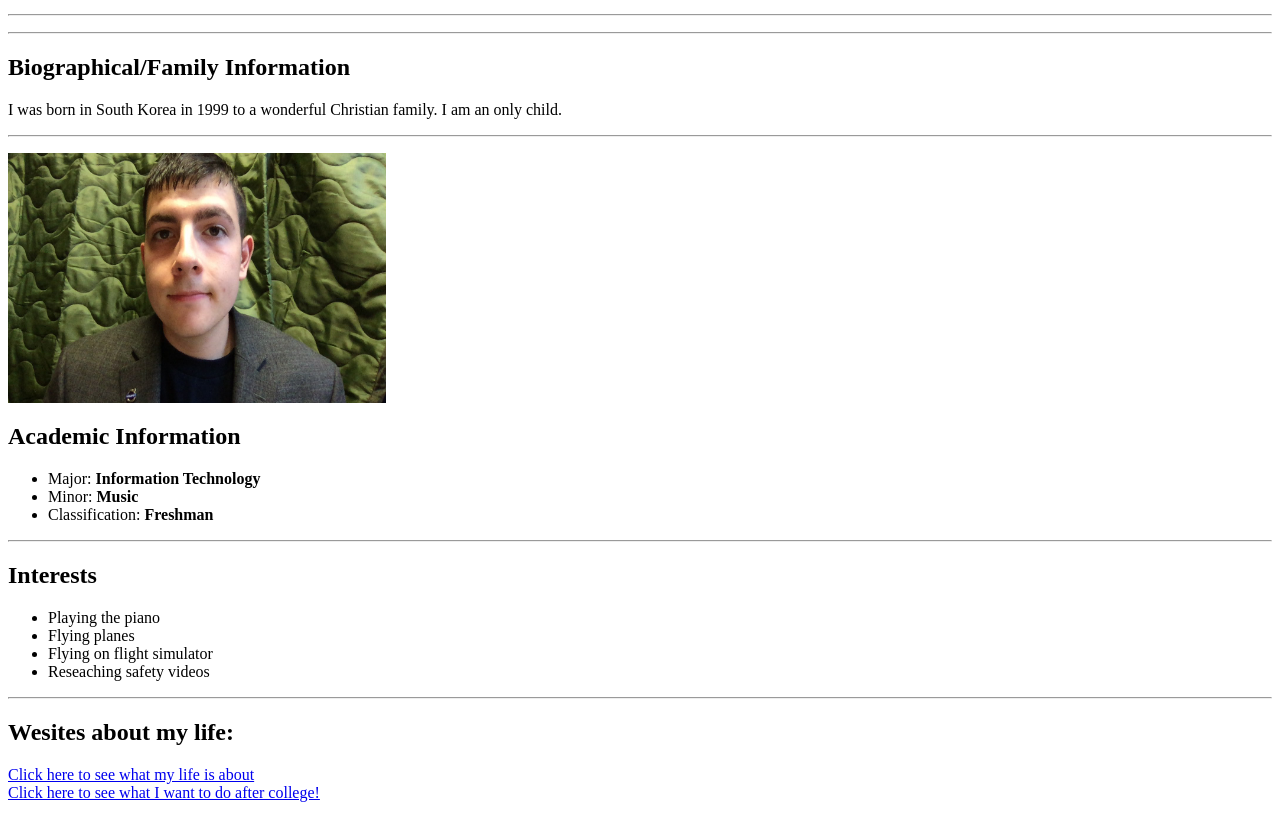
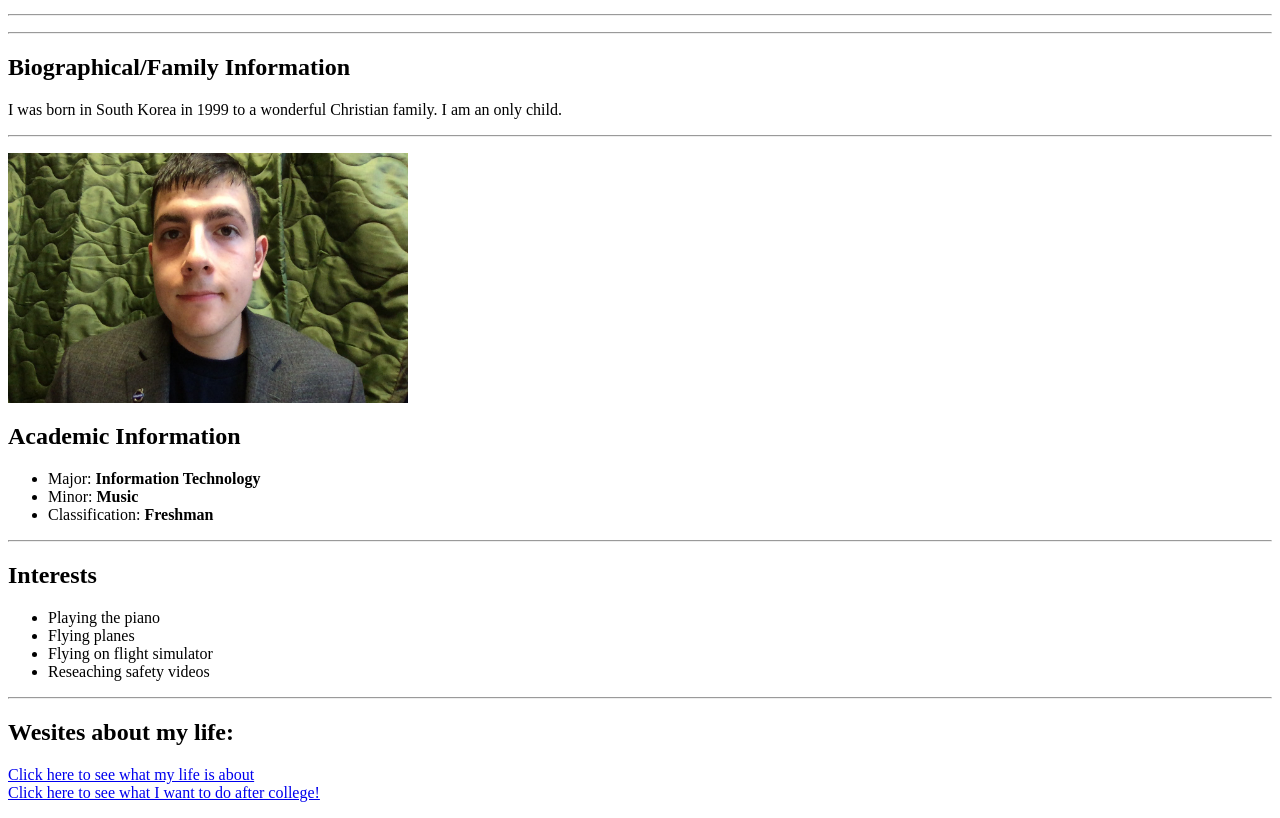
Before and after one commit to Volvoforlife/volvoforlife.github.io, a plain HTML site: page index.html in a window 1280 px wide. Shown: the part 86-904 px from the top of the page. Drawn offline with Linux system fonts and the light colour scheme; a script that the page names is missing.

Commit message:
Update index.html

```diff
--- a/index.html
+++ b/index.html
@@ -8,7 +8,7 @@
 	<p>I was born in South Korea in 1999 to a wonderful Christian family. I am an only child.</p>
 
 	<p><hr/></p>
-	<img src="WIN_20170916_13_00_30_Pro.jpg" alt="Samuel" height="250" width="378">
+	<img src="WIN_20170916_13_00_30_Pro.jpg" alt="Samuel" height="250" width="400">
 	<h2>Academic Information</h2>
 
 	<ul>
```
